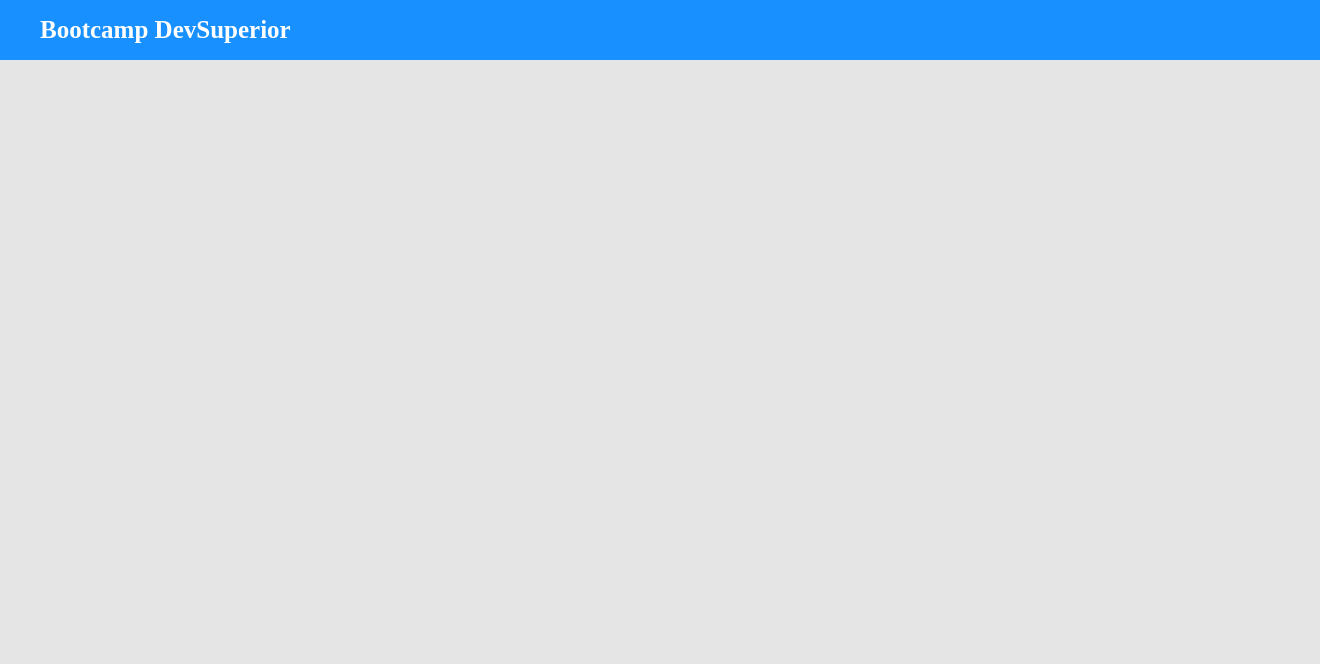
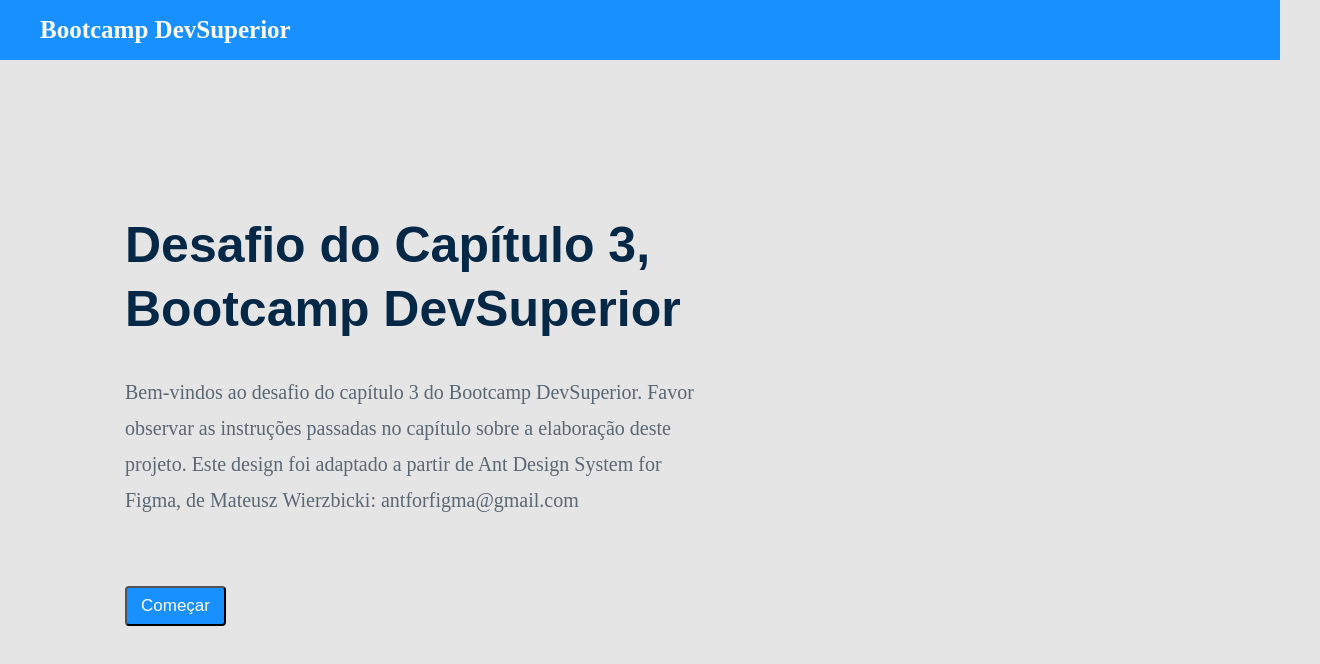
Before and after one commit to Jose-Duque/github-user-search, a React (Create React App) app: page / in a window 1280 px wide. Shown: the top 664 px of the page, 1320 px wide, since content can reach past the window. Built offline with nearby package versions, Linux system fonts and the light colour scheme.

Commit message:
Style page Home finish

```diff
--- a/package.json
+++ b/package.json
@@ -10,8 +10,12 @@
     "@types/node": "^12.0.0",
     "@types/react": "^17.0.0",
     "@types/react-dom": "^17.0.0",
+    "@types/react-router-dom": "^5.1.7",
+    "bootstrap": "^4.6.0",
     "react": "^17.0.1",
+    "react-bootstrap": "^1.4.3",
     "react-dom": "^17.0.1",
+    "react-router-dom": "^5.2.0",
     "react-scripts": "4.0.2",
     "typescript": "^4.1.2",
     "web-vitals": "^1.0.1"
--- a/src/App.css
+++ b/src/App.css
@@ -1,10 +1,8 @@
 body {
   background: #E5E5E5;
+  margin: 0;
 }
 
 .card-base {
   background: linear-gradient(180deg, #FFFFFF 0%, #F7F9FA 100%);
 }
- * {
-   margin: 0;
- }
--- a/src/App.tsx
+++ b/src/App.tsx
@@ -1,11 +1,11 @@
 import React from 'react';
 import './App.css';
-import Navbar from './core/components/Navbar';
+import Router from './Router';
 
 const App = () => {
   return (
     <div>
-      <Navbar/>
+      <Router/>
     </div>
   );
 }
--- /dev/null
+++ b/src/Router.tsx
@@ -0,0 +1,21 @@
+import React from 'react';
+import { BrowserRouter, Switch, Route} from 'react-router-dom';
+import Navbar from './core/components/Navbar';
+import Home from './pages/Home';
+import Search from './pages/Search';
+
+const Router = () => (
+  <BrowserRouter>
+    <Navbar/>
+    <Switch>
+      <Route path="/" exact>
+        <Home/>
+      </Route>
+      <Route path="/search" exact>
+        <Search/>
+      </Route>
+    </Switch>
+  </BrowserRouter>
+);
+
+export default Router;
--- a/src/core/components/Navbar/index.tsx
+++ b/src/core/components/Navbar/index.tsx
@@ -3,7 +3,7 @@
 
 const Navbar = () => (
   <nav className="row main-nav">
-    <div className="nav-logo">
+    <div className="col-2 nav-logo">
       <a href="/">
         <h4>Bootcamp DevSuperior</h4>
       </a>
--- a/src/core/components/Navbar/styles.css
+++ b/src/core/components/Navbar/styles.css
@@ -1,6 +1,5 @@
 .main-nav {
   background-color:#1890FF;
-  width: 100%;
   height: 60px;
   display: flex;
   align-items: center;
--- a/src/pages/Home/index.tsx
+++ b/src/pages/Home/index.tsx
@@ -1,8 +1,27 @@
 import React from 'react';
-import Navbar from '../../core/components/Navbar';
+import './styles.css';
 
 const Home = () => (
-  <Navbar/>
+  <div className="home-container">
+    <div className="home-content">
+      <h1>
+       Desafio do Capítulo 3, Bootcamp DevSuperior
+      </h1>
+    </div>
+    <div className="home-text">
+      <p>
+      Bem-vindos ao desafio do capítulo 3 do Bootcamp DevSuperior.
+      Favor observar as instruções passadas no capítulo sobre a elaboração
+      deste projeto. Este design foi adaptado a partir de Ant Design System
+      for Figma, de Mateusz Wierzbicki: antforfigma@gmail.com
+      </p>
+    </div>
+    <div className="home-button">
+      <button className="home-btn">
+        <a href="/search">Começar</a>
+      </button>
+    </div>
+  </div>
 );
 
 export default Home;
--- a/src/pages/Home/styles.css
+++ b/src/pages/Home/styles.css
@@ -0,0 +1,38 @@
+.home-container {
+  position: absolute;
+  width: 580px;
+  left: 125px;
+  top: 179px;
+}
+
+.home-content {
+  font-family: sans-serif;
+  font-style: normal;
+  font-weight: bold;
+  font-size: 25px;
+  line-height: 64px;
+  color: #062847;
+  }
+
+  .home-text {
+  font-weight: normal;
+  font-size: 20px;
+  line-height: 36px;
+  color: #5A6774;
+}
+
+.home-btn {
+  background-color: #1890FF;
+  border-radius: 4px;
+  width: 101px;
+  height: 40px;
+  margin-top: 48px;
+}
+
+.home-btn a {
+  color: #fff;
+  text-decoration: none;
+  font-family: Arial, Helvetica, sans-serif;
+  font-size: 17px;
+  line-height: 24px;
+}
--- /dev/null
+++ b/src/pages/Search/index.tsx
@@ -0,0 +1,12 @@
+import React from 'react';
+import './styles.css';
+
+const Search = () => {
+  return (
+    <div>
+      <h1>search</h1>
+    </div>
+  );
+}
+
+export default Search;
```
Also changed, not shown: src/pages/Search/styles.css (added), 1 other file (tests, documents, lock files or other folders).
